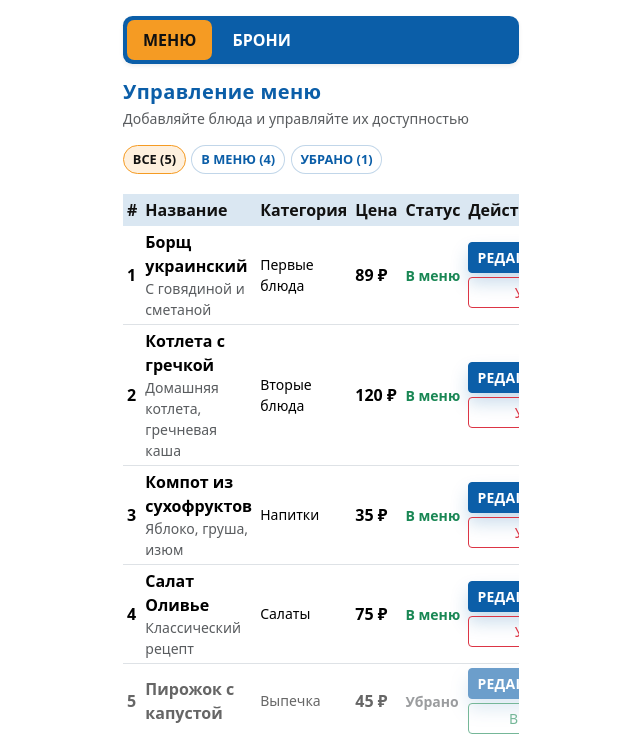
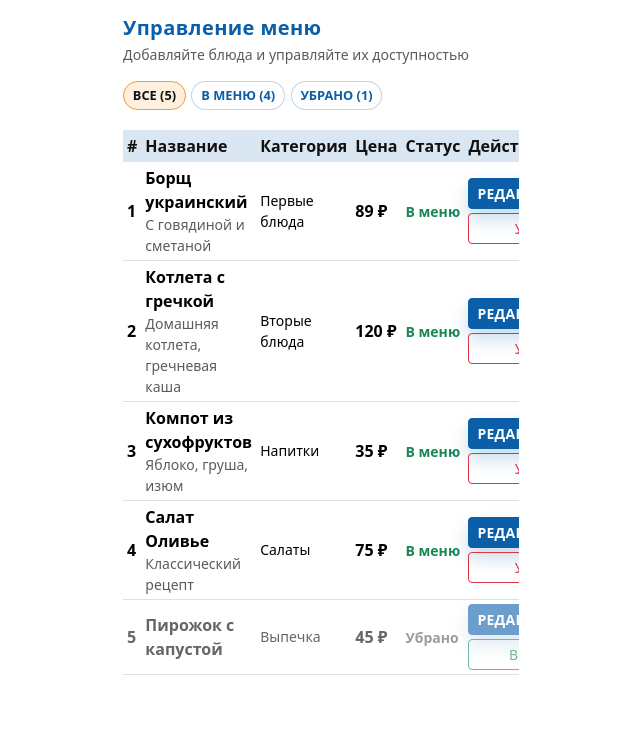
Before and after one commit to eons7/MIFOOD, a Flask app: page /preview/admin/menu in a window 1280 px wide. Shown: the part 138-876 px from the top of the page, without its empty margins (319-959 px from the left). After the commit the page ends 813 px from the top, so only its background shows below. Run offline with Flask 3, Linux system fonts and the light colour scheme; some libraries are stand-ins or nearby versions.

Commit message:
убраны вторичные табы из админки

```diff
--- a/app/templates/admin/index.html
+++ b/app/templates/admin/index.html
@@ -4,12 +4,6 @@
 
 {% block content %}
   <section class="py-3">
-    {# Админ-табы: ЗАКАЗЫ / МЕНЮ / СТОЛЫ / БРОНИ #}
-    <nav class="nav nav-pills mifud-admin-tabs shadow-sm mb-3" aria-label="Админ-навигация">
-      <a class="nav-link" href="/admin/menu">МЕНЮ</a>
-      <a class="nav-link" href="/admin/reservations">БРОНИ</a>
-    </nav>
-
     <h1 class="h5 mifud-title mb-1">Входящие заказы</h1>
     <p class="small text-muted mb-3">
       Сегодня, {{ today }} &middot; {{ active_count }} активных заказов
--- a/app/templates/admin/menu.html
+++ b/app/templates/admin/menu.html
@@ -4,12 +4,6 @@
 
 {% block content %}
   <section class="py-3">
-    {# Админ-табы #}
-    <nav class="nav nav-pills mifud-admin-tabs shadow-sm mb-3" aria-label="Админ-навигация">
-      <a class="nav-link active" href="/admin/menu">МЕНЮ</a>
-      <a class="nav-link" href="/admin/reservations">БРОНИ</a>
-    </nav>
-
     <h1 class="h5 mifud-title mb-1">Управление меню</h1>
     <p class="small text-muted mb-3">Добавляйте блюда и управляйте их доступностью</p>
 
```
